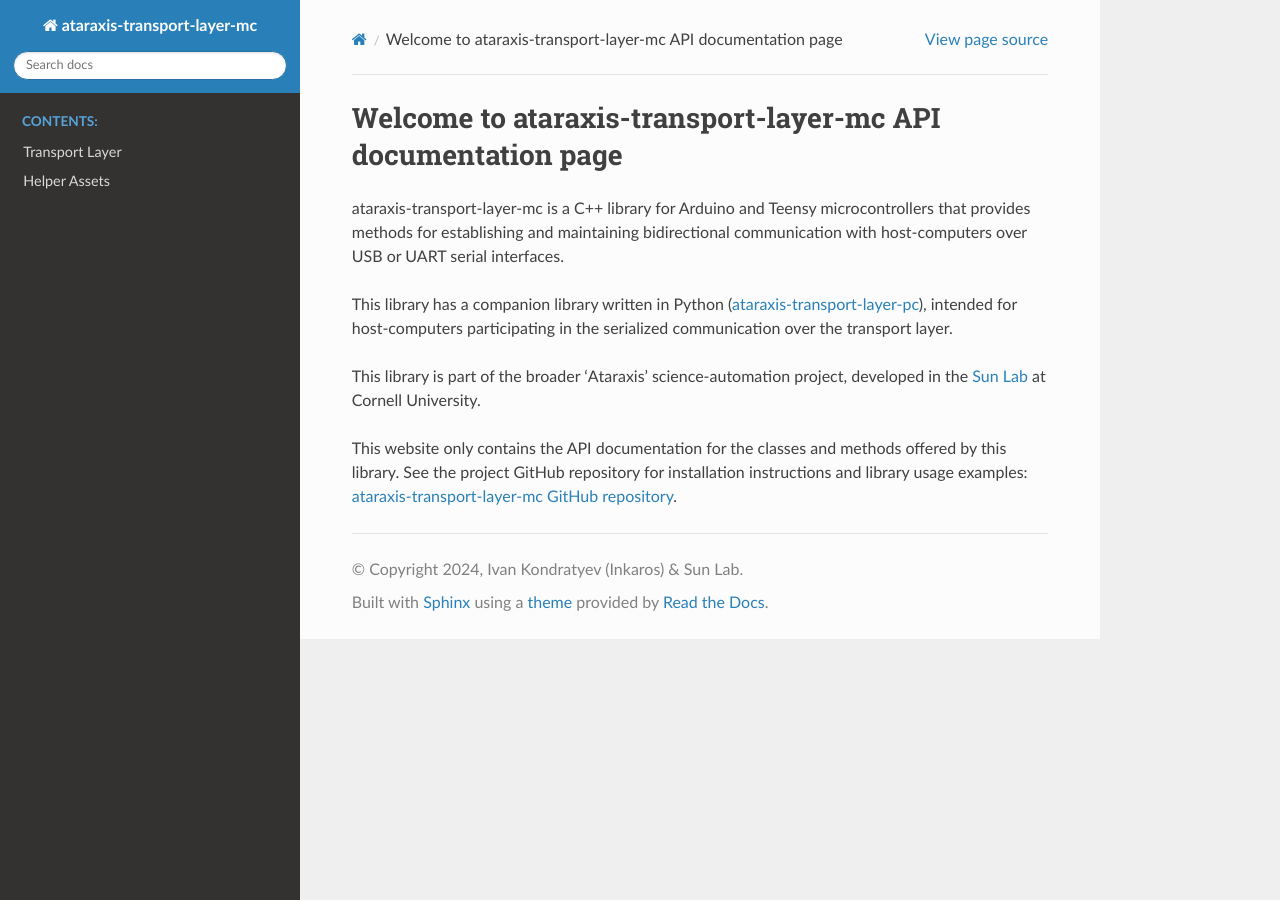
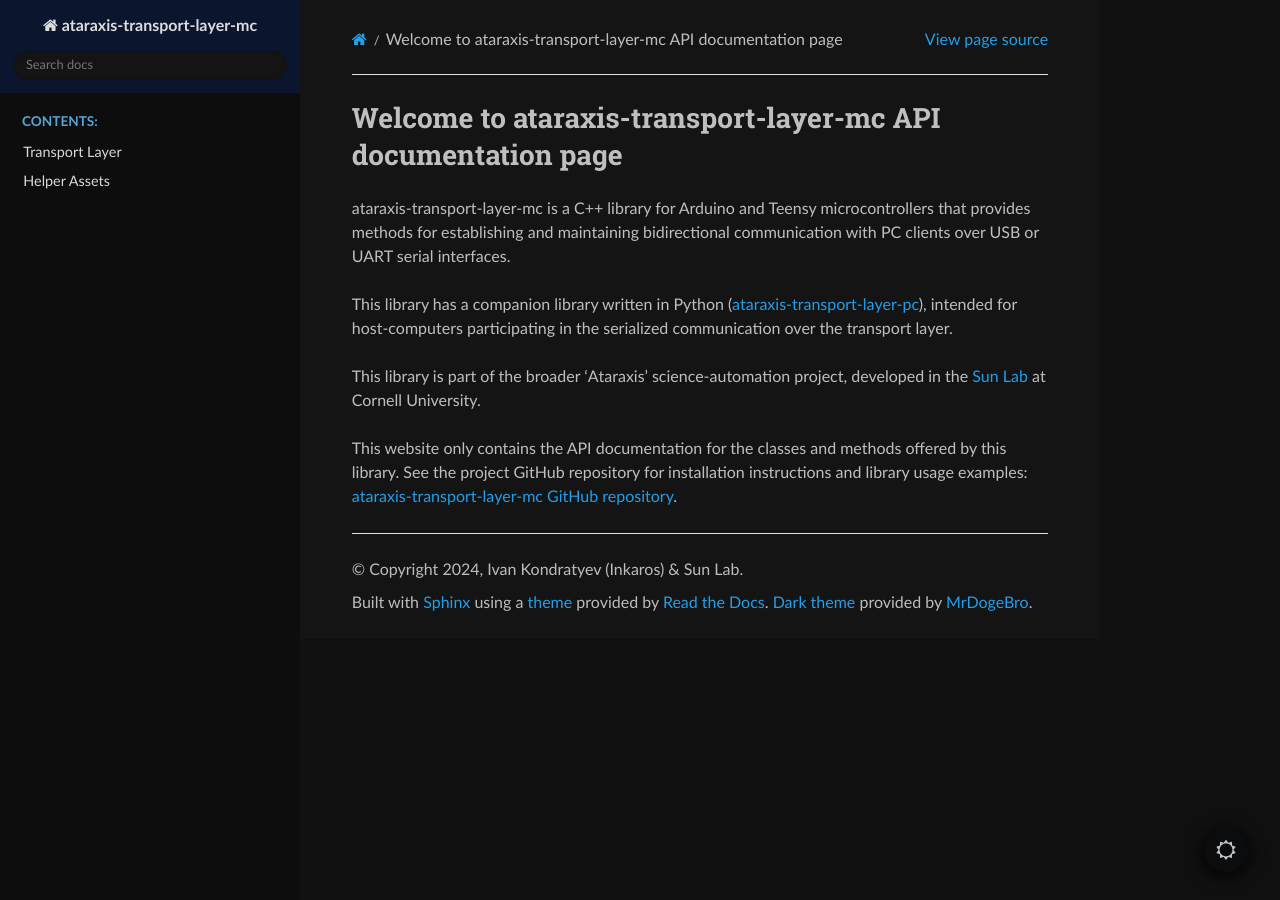
Before and after one commit to Sun-Lab-NBB/ataraxis-transport-layer-mc, a Sphinx documentation site: the page built from docs/source/welcome.rst, in a window 1280 px wide. Built offline with Sphinx 7.4.7 and the Read the Docs theme 3.1.0, drawn with Linux system fonts in a browser that asks for light colours.

Commit message:
Further ReadMe and API docs improvements
-- Minorly reworked the short description for the library to reference 'PC clients'
-- Added 'Versioning' Section
-- Revised detailed library description to include a brief overview of the kind of operations abstracted by this library
-- Added Dark Mode to API docs (long time overdue!

```diff
--- a/docs/source/conf.py
+++ b/docs/source/conf.py
@@ -9,8 +9,9 @@
 
 # -- General configuration ---------------------------------------------------
 extensions = [
-    'breathe',           # To read doxygen-generated xml files (to parse C++ documentation).
-    'sphinx_rtd_theme',  # To format the documentation HTML using ReadTheDocs format.
+    'breathe',             # To read doxygen-generated xml files (to parse C++ documentation).
+    'sphinx_rtd_theme',    # To format the documentation HTML using ReadTheDocs format.
+    'sphinx_rtd_dark_mode' # Enables dark mode for RTD theme.
 ]
 
 templates_path = ['_templates']
--- a/docs/source/welcome.rst
+++ b/docs/source/welcome.rst
@@ -2,7 +2,7 @@
 =============================================================
 
 ataraxis-transport-layer-mc is a C++ library for Arduino and Teensy microcontrollers that provides methods for
-establishing and maintaining bidirectional communication with host-computers over USB or UART serial interfaces.
+establishing and maintaining bidirectional communication with PC clients over USB or UART serial interfaces.
 
 This library has a companion library written in Python
 (`ataraxis-transport-layer-pc <https://github.com/Sun-Lab-NBB/ataraxis-transport-layer-pc>`_), intended for
```
Also changed, not shown: README.md (+23 -9 lines), 1 other file.
